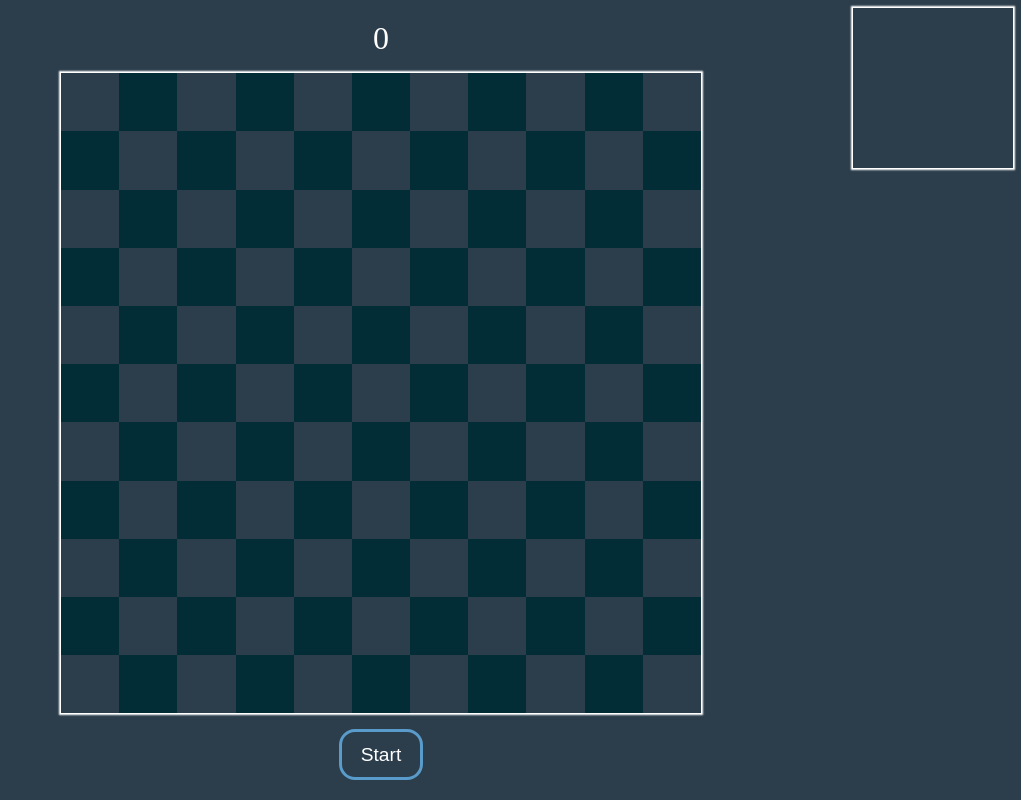
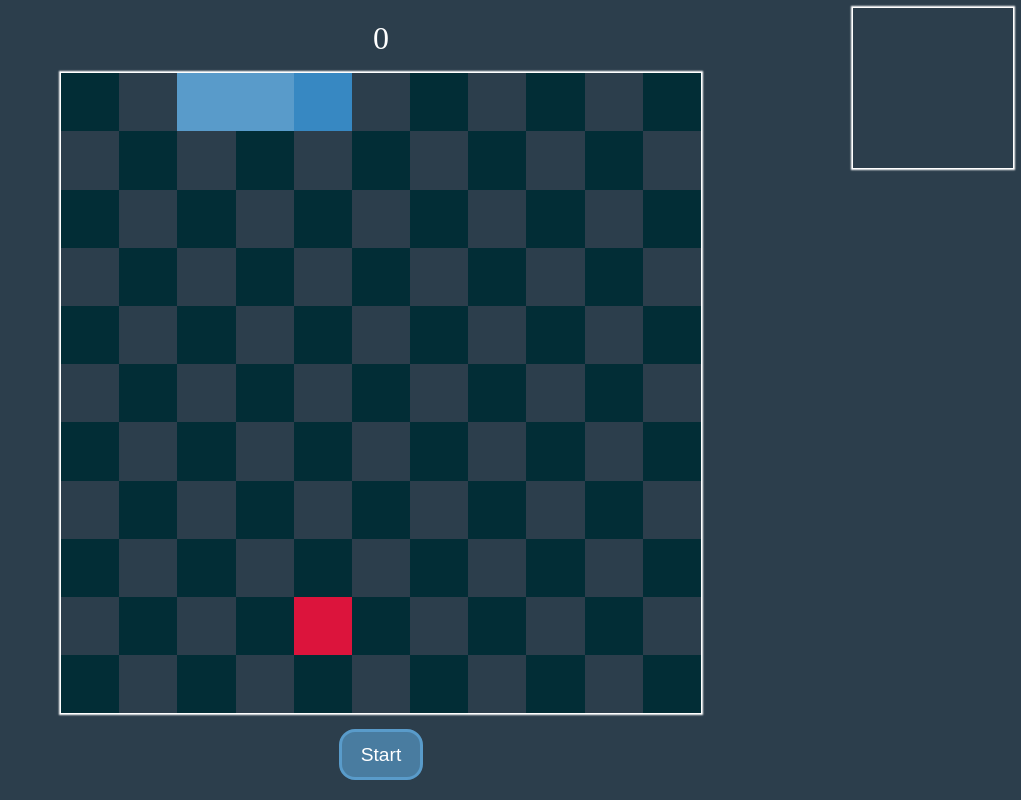
Before and after one commit to parthikdas/snakeGame, a plain HTML site: page index.html in a window 1280 px wide. Both pictures are taken after a click on the button "Start". Shown: the whole page, without its empty margins (259-1280 px from the left). Drawn offline with Linux system fonts and the light colour scheme.

Commit message:
Game finished

```diff
--- a/index.html
+++ b/index.html
@@ -12,10 +12,12 @@
     <canvas id="canvas"></canvas>
     <p class="score"></p>
     <div class="grid"></div>
-    <button class="start" onclick="start()">Start</button>
+    <button id="start" onclick="start()">Start</button>
     <script src="script.js"></script>
 </body>
 </html>
+<!-- Make head of snake as rgb(74, 135, 179) -->
+
 <!-- Make a note like card and in first welcome the users then flip it to show the rules
 1. if snake touches the wall its over and it eats itself game is over
 2. in comp, u can use arrow keys and camera to move the snake and in mobile use your head to move the snake
--- a/script.js
+++ b/script.js
@@ -1,7 +1,10 @@
 let grid = document.querySelector('.grid')
-let button = document.querySelector('.start')
+let button = document.getElementById('start')
 let scoreBoard = document.querySelector('.score')
-let score = 0
+let width = 11, score = 0
+let currentSnake = [2,1,0], currentIndex = 0
+let direction = 1, speed = .8, intervalTime = 1000, interval = 0
+
 let canvas = document.querySelector('#canvas')
 let ctx = canvas.getContext('2d')
 
@@ -11,11 +14,11 @@ function setup() {
     let screenHeight = window.innerHeight, screenWidth = window.innerWidth
     grid.style.height = grid.style.width = (screenHeight < screenWidth ? screenHeight - screenHeight*0.2 : screenWidth - screenWidth*0.1) + 'px'
     canvas.style.height = canvas.style.width = screenHeight*0.2 + 'px'
-    // Setting inital score to 0
     scoreBoard.innerHTML = score
     // Adding the inner boxes
-    for(let i=0; i<121; i++) { // needed 11 to make the chess board effect
+    for(let i = 0; i < width * width; i++) { // needed 11 to make the chess board effect
         let div = document.createElement('div')
+        div.classList.add(i&1 ? 'deepblue' : 'blue')
         grid.append(div)
     }
 }
@@ -23,5 +26,94 @@ setup() // This will be called as it is
 
 // Function to start the game when button is clicked
 function start() {
+    button.disabled = true
+    // Setting inital score to 0
+    score = 0
+    scoreBoard.innerHTML = score
+    let squares = document.querySelectorAll('.grid div')
+    currentIndex = 0
+    currentSnake = [2,1,0]
+    currentSnake.forEach(index => {
+        squares[index].classList.add(index == currentSnake.length-1 ? 'snake-head':'snake')
+    })
+    randomApple(squares)
+    interval = setInterval(moveOutcome,intervalTime)
+}
 
+// Function to check the next step outcome
+function moveOutcome() {
+    let squares = document.querySelectorAll('.grid div')
+    if(gameOver(squares)) {
+        alert('You hit something')
+        return clearInterval(interval)
+    } else {
+        moveSnake(squares)
+    }
 }
+
+// Function to move the snake
+function moveSnake(squares) {
+    let tail = currentSnake.pop()
+    squares[tail].classList.remove('snake')
+    squares[currentSnake[0]].classList.remove('snake-head') // remove the old snake head
+    squares[currentSnake[0]].classList.add('snake') // make it normal piece
+    currentSnake.unshift(currentSnake[0] + direction)
+    // movement ends
+    eatApple(squares, tail)
+    squares[currentSnake[0]].classList.add('snake-head')
+}
+
+// Function to change the direction
+document.body.onkeyup = function(e) {
+    if(e.keyCode == 39) { // Right arrow key
+        if((currentSnake[0]+1) % width && currentSnake[0] + 1 != currentSnake[1]) // if right exists and its not the snake 2nd piece then only go right
+            direction = 1
+    }
+    else if(e.keyCode == 37) { // Left arrow key
+        if(currentSnake[0] % width && currentSnake[0] - 1 != currentSnake[1]) // if left exists and its not the snake 2nd piece then only go left
+            direction = -1
+    }
+    else if(e.keyCode ==  38) { // Up arrow key
+        if(currentSnake[0] - width > 0 && currentSnake[0] - width != currentSnake[1]) // if top exists and its not the snake 2nd piece then only go top
+            direction = -width
+    }
+    else if(e.keyCode == 40) { // Down arrow key
+        if(currentSnake[0] + width < 121 && currentSnake[0] + width != currentSnake[1]) // if bottom exists and its not the snake 2nd piece then only go bottom
+            direction = width
+    }
+}
+
+// Function to generate random apple
+function randomApple(squares) {
+    let applePosition
+    do { // so that apple does not appear on body of snake
+        applePosition = Math.floor(Math.random() * 121)
+    } while(currentSnake.includes(applePosition))
+    squares[applePosition].classList.add('apple')
+}
+
+// Function to eat apple
+function eatApple(squares, tail) {
+    if(squares[currentSnake[0]].classList.contains('apple')) {
+        squares[currentSnake[0]].classList.remove('apple')
+        squares[tail].classList.add('snake') // feed the snake
+        currentSnake.push(tail)
+        randomApple(squares)
+        scoreBoard.innerHTML = ++score
+        clearInterval(interval)
+        intervalTime *= speed // snake becomes faster
+        interval = setInterval(moveOutcome, intervalTime)
+    }
+}
+
+// Gameover Function
+function gameOver(squares) {
+    if((currentSnake[0] + width >= width * width && direction == width) || // hitting the bottom wall
+       (currentSnake[0] - width <= 0 && direction == -width) || // hitting the top wall
+       (currentSnake[0] % width == width - 1 && direction == 1) || // hitting the right wall
+       (currentSnake[0] % width == 0 && direction == -1) || // hitting the left wall
+       (squares[currentSnake[0] + direction].classList.contains('snake')) // eating itself
+    )
+        return 1
+    return 0
+}
--- a/style.css
+++ b/style.css
@@ -11,9 +11,9 @@ body {
     align-items: center;
     flex-direction: column;
     background-color: #2C3E4C;
+    overflow: hidden;
 }
 .grid {
-    background: yellow;
     display: flex;
     flex-wrap: wrap;
     box-shadow: 0 0 .1rem .1rem #fff;
@@ -22,13 +22,7 @@ body {
     height: calc(100% / 11);
     width: calc(100% / 11);
 }
-.grid div:nth-child(odd) {
-    background-color: #2C3E4C;
-}
-.grid div:nth-child(even) {
-    background-color: #022D36;
-}
-.start {
+#start {
     height: fit-content;
     width: fit-content;
     background: transparent;
@@ -41,8 +35,11 @@ body {
     margin-top: 1rem;
     color: #fff;
 }
-.start:hover {
+#start:hover {
     background: #599bca;
+}
+#start:disabled {
+    background: #599bcaab;
 }
 .score {
     color: #fff;
@@ -55,3 +52,18 @@ body {
     top: .5rem;
     right: .5rem;
 }
+.blue {
+    background-color: #022D36;
+}
+.deepblue {
+    background-color: #2C3E4C;
+}
+.snake {
+    background-color: #599bca;
+}
+.snake-head {
+    background-color: rgb(55, 136, 194);
+}
+.apple {
+    background-color: crimson;
+}
```
